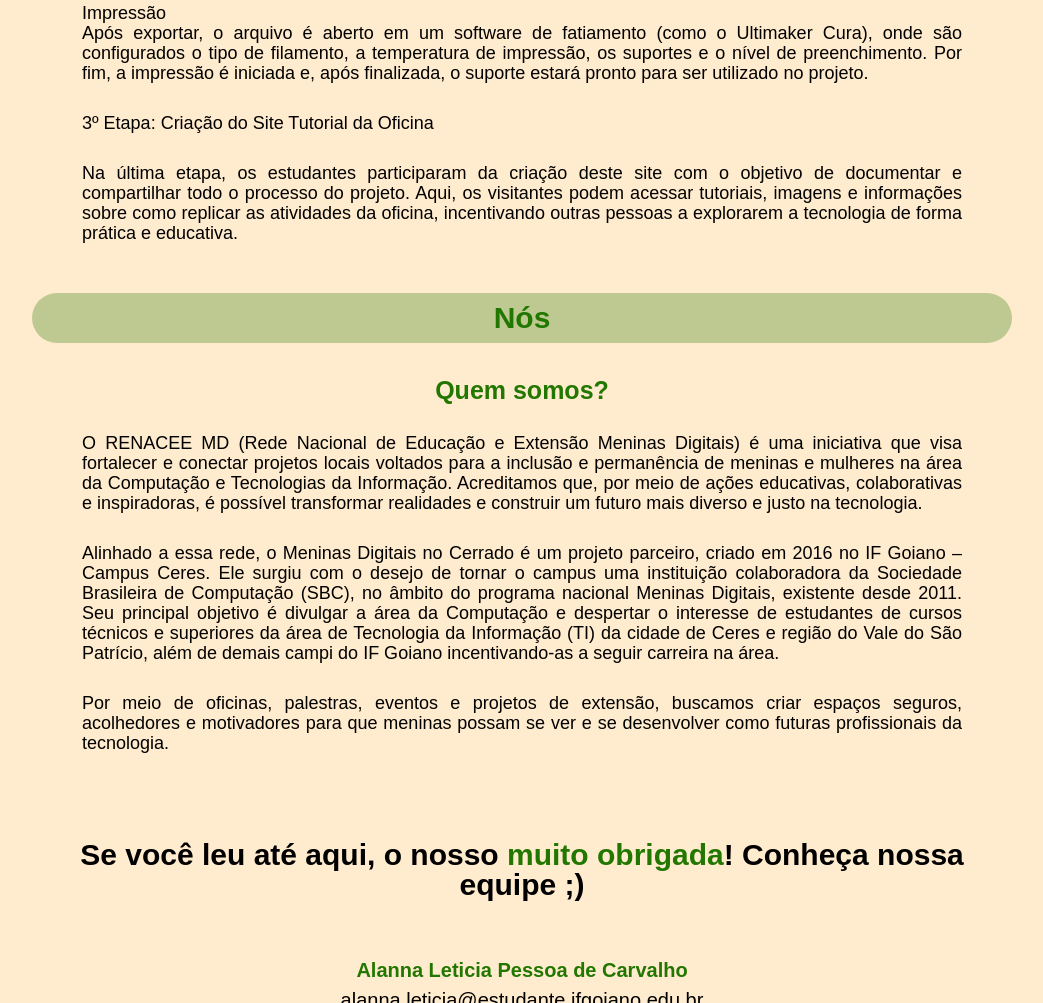
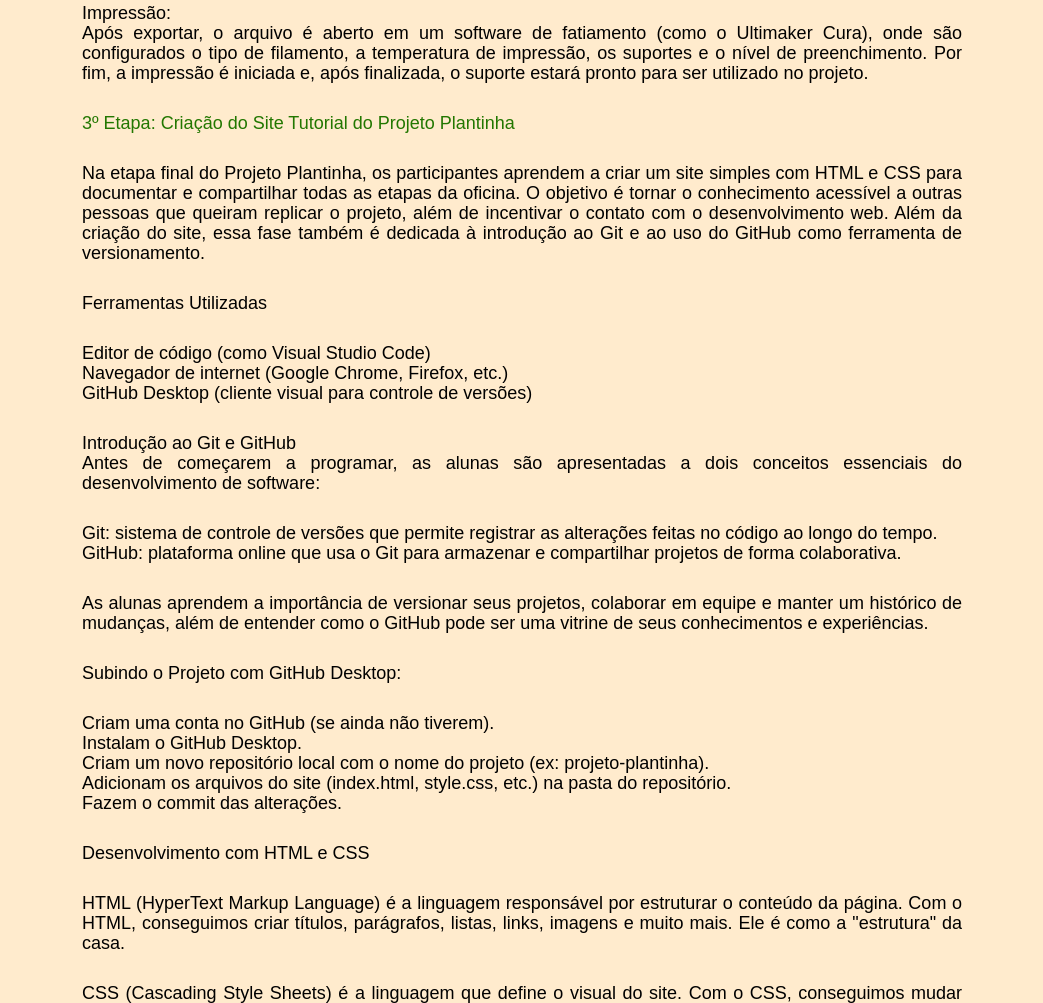
Before and after one commit to dudqtsv/plantinha, a plain HTML site: page index.html in a window 1280 px wide. Shown: the part 2599-3602 px from the top of the page, without its empty margins (118-1161 px from the left). Drawn offline with Linux system fonts and the light colour scheme; a web font is replaced by a local one.

Commit message:
add o tutorial sobre o site
add a parte sobre o tutorial do site

```diff
--- a/index.html
+++ b/index.html
@@ -53,7 +53,7 @@
     </div>
     <div id="infos">
         <h1 id="infosh1">Etapas da Oficina:</h1>
-        <h2 class="txts">1º Etapa: Montando o Sistema de Umidade do Projeto Plantinha</h2>
+        <h2 class="titulos">1º Etapa: Montando o Sistema de Umidade do Projeto Plantinha</h2>
         <p class="txts">
             Neste tutorial, vamos criar um protótipo que detecta a umidade do solo e indica se a planta precisa de água.
             Tudo isso será feito com montagem simples na protoboard e programação por blocos, utilizando o PictoBlox.
@@ -101,7 +101,7 @@
             </li>
         </ol>
 
-        <h2 class="txts">2º Etapa: Modelagem 3D do Vaso da Planta no Tinkercad</h2>
+        <h2 class="titulos">2º Etapa: Modelagem 3D do Vaso da Planta no Tinkercad</h2>
         <p class="txts">
             Nesta etapa, as participantes aprendem a criar um modelo digital de suporte para a plantinha inteligente,
             com o objetivo de imprimir essa peça em 3D. O suporte segue medidas padrão de 3 cm de largura por 5 cm de
@@ -140,23 +140,83 @@
                 </ul>
             </li>
         </ol>
-        <p class="txts">Impressão<br>
+        <p class="txts">Impressão:<br>
             Após exportar, o arquivo é aberto em um software de fatiamento (como o Ultimaker Cura), onde são
             configurados o tipo de filamento, a temperatura de impressão, os suportes e o nível de preenchimento. Por
             fim, a impressão é iniciada e, após finalizada, o suporte estará pronto para ser utilizado no projeto.
         </p>
 
-        <h2 class="txts">3º Etapa: Criação do Site Tutorial da Oficina</h2>
+        <h2 class="titulos">3º Etapa: Criação do Site Tutorial do Projeto Plantinha</h2>
         <p class="txts">
-            Na última etapa, os estudantes participaram da criação deste site com o objetivo de
-            documentar e compartilhar todo o processo do projeto. Aqui, os visitantes podem
-            acessar tutoriais, imagens e informações sobre como replicar as atividades da oficina,
-            incentivando outras pessoas a explorarem a tecnologia de forma prática e educativa.
+            Na etapa final do Projeto Plantinha, os participantes aprendem a criar um site simples com HTML e CSS para
+            documentar e compartilhar todas as etapas da oficina. O objetivo é tornar o conhecimento acessível a outras
+            pessoas que queiram replicar o projeto, além de incentivar o contato com o desenvolvimento web. Além da
+            criação do site, essa fase também é dedicada à introdução ao Git e ao uso do GitHub como ferramenta de
+            versionamento.
         </p>
+        <p class="txts"><b>Ferramentas Utilizadas</b></p>
+        <ul class="txts">
+            <li>Editor de código (como Visual Studio Code)</li>
+            <li>Navegador de internet (Google Chrome, Firefox, etc.)</li>
+            <li>GitHub Desktop (cliente visual para controle de versões)</li>
+        </ul>
+
+        <p class="txts">Introdução ao Git e GitHub<br>
+            Antes de começarem a programar, as alunas são apresentadas a dois conceitos essenciais do desenvolvimento de
+            software:
+        </p>
+        <ul class="txts">
+            <li>Git: sistema de controle de versões que permite registrar as alterações feitas no código ao longo do
+                tempo.</li>
+            <li>GitHub: plataforma online que usa o Git para armazenar e compartilhar projetos de forma colaborativa.
+            </li>
+        </ul>
+        <p class="txts">
+            As alunas aprendem a importância de versionar seus projetos, colaborar em equipe e manter um histórico de
+            mudanças, além de entender como o GitHub pode ser uma vitrine de seus conhecimentos e experiências.
+        </p>
+
+        <p class="txts">Subindo o Projeto com GitHub Desktop:</p>
+        <ol class="txts">
+            <li>Criam uma conta no GitHub (se ainda não tiverem).</li>
+            <li>Instalam o GitHub Desktop.</li>
+            <li>Criam um novo repositório local com o nome do projeto (ex: projeto-plantinha).</li>
+            <li>Adicionam os arquivos do site (<i>index.html</i>, <i>style.css</i>, etc.) na pasta do repositório.</li>
+            <li>Fazem o commit das alterações.</li>
+
+        </ol>
+
+         <p class="txts">Desenvolvimento com HTML e CSS</p>
+        <p class="txts">
+            HTML (HyperText Markup Language) é a linguagem responsável por estruturar o conteúdo da página. Com o HTML,
+            conseguimos criar títulos, parágrafos, listas, links, imagens e muito mais. Ele é como a "estrutura" da
+            casa.
+        </p>
+        <p class="txts">
+            CSS (Cascading Style Sheets) é a linguagem que define o visual do site. Com o CSS, conseguimos mudar cores,
+            fontes, tamanhos, alinhamento, adicionar sombras, espaçamento e muito mais. Ele é como a "decoração" da
+            casa.
+        </p>
+        <p class="txts">
+            O index.html contém o conteúdo do site. Ele é dividido em seções como:
+        </p>
+        <ul class="txts">
+            <li>Objetivo do Projeto</li>
+            <li>Etapas da Oficina:</li>
+            <li>1º Etapa: Montando o Sistema de Umidade do Projeto Plantinha</li>
+            <li>2º Etapa: Modelagem 3D do Vaso da Planta no Tinkercad</li>
+            <li>3º Etapa: Criação do Site Tutorial do Projeto Plantinha</li>
+            <li>Sobre o Projeto</li>
+        </ul>
+        <p class="txts">
+            O no arquivo style.css as alunas definem como o site vai parecer no navegador:com as regras de estilo que definem como o conteúdo do index.html será exibido.
+        </p>
+
+
     </div>
     <div id="nos">
         <h1 id="nois">Nós</h1>
-        <h2 id="deonde">Quem somos?
+        <h2 id ="deonde">Quem somos?
         </h2>
         <p class="txts">O RENACEE MD (Rede Nacional de Educação e Extensão Meninas Digitais) é uma iniciativa que visa
             fortalecer e conectar projetos locais voltados para a inclusão e permanência de meninas e mulheres na área
--- a/style.css
+++ b/style.css
@@ -211,6 +211,15 @@ div {
     padding-left: 200px;
     padding-right: 200px;
 }
+.titulos{
+    color:#227700;
+    line-height: 20px;
+    font-size: 18px;
+    margin-top: 30px;
+    text-align: justify;
+    padding-left: 200px;
+    padding-right: 200px;
+}
 #sevc {
     margin-top: 50px;
     margin-bottom: 50px;
```
